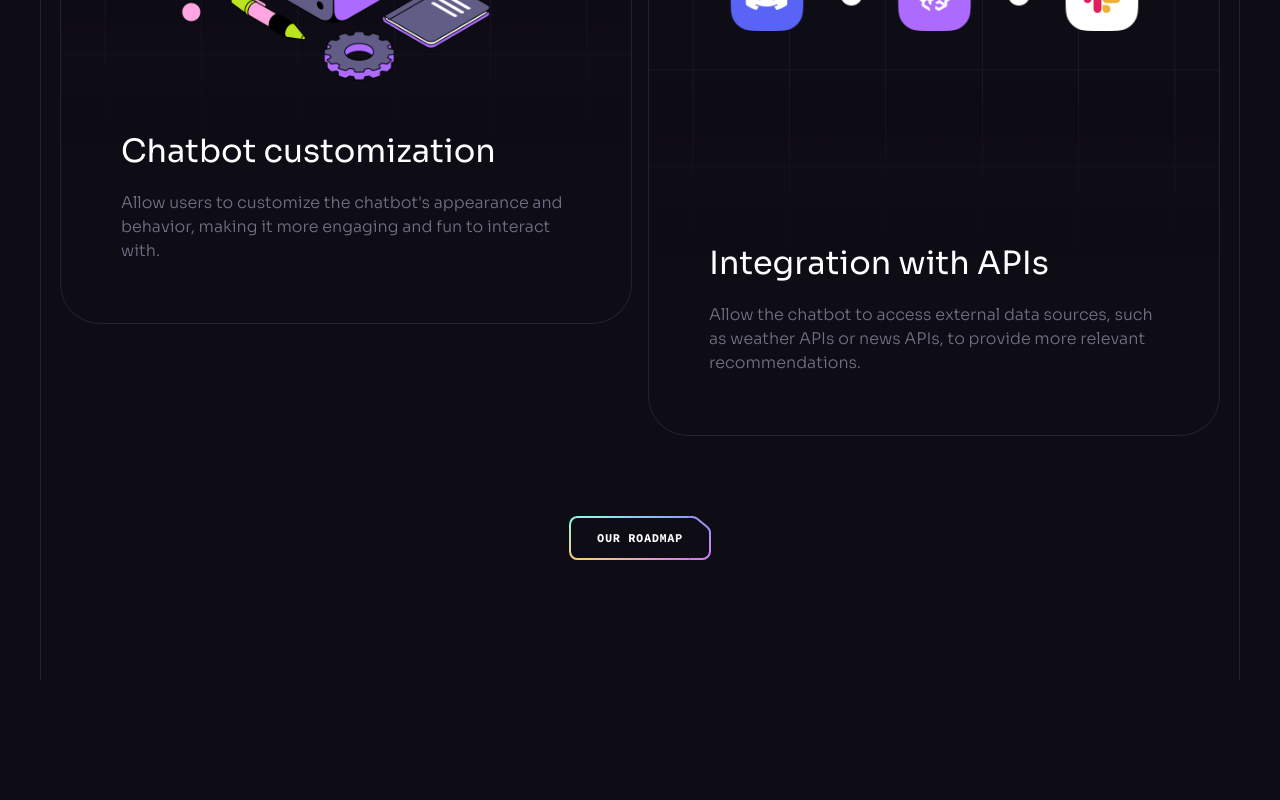
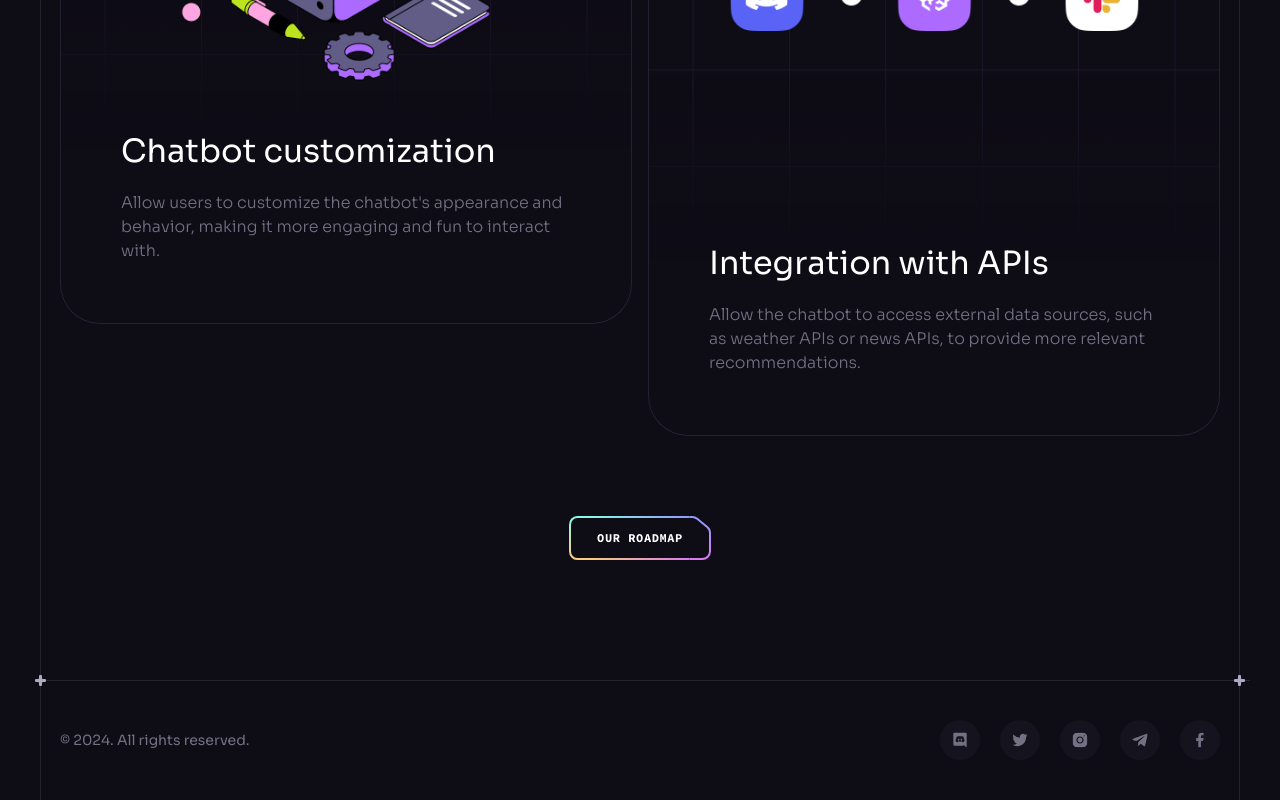
Before and after one commit to Azman-Idrisi/BrainWave, a React (Vite) app: page / in a window 1280 px wide. Shown: the part 8548-9348 px from the top of the page. Before the commit the page ends 9228 px from the top, so only its background shows below. Built offline with nearby package versions, Linux system fonts and the light colour scheme; the HTML template or start-up script is replaced by a standard one.

Commit message:
footer done

```diff
--- a/src/App.jsx
+++ b/src/App.jsx
@@ -8,6 +8,7 @@ import Collaboration from "./components/Collaboration";
 import Services from "./components/Services";
 import Pricing from "./components/Pricing";
 import { Roadmap } from "./components/Roadmap";
+import { Footer } from "./components/Footer";
 
 
 const App = () => {
@@ -23,6 +24,7 @@ const App = () => {
       <ButtonGradient />
       <Pricing />
       <Roadmap/>
+      <Footer />
     </>
   );
 };
--- /dev/null
+++ b/src/components/Footer.jsx
@@ -0,0 +1,40 @@
+import React from "react";
+import Section from "./Section";
+import { socials } from "../constants";
+
+export const Footer = () => {
+  return (
+    <Section crosses className="!px-0 !py-10">
+      <div className="container flex sm:justify-between justify-center items-center gap-10 max-sm:flex-col">
+        <p className="caption text-n-4 lg:block">
+          © {new Date().getFullYear()}. All rights reserved.
+        </p>
+
+        <ul className="flex gap-5 flex-wrap">
+  {socials.map((item) => (
+    <a
+      key={item.id}
+      href={item.url}
+      target="_blank"
+      className={`flex items-center justify-center w-10 h-10 bg-n-7 rounded-full
+      transition-all duration-300 hover:scale-110 group
+      ${item.title === 'Discord' && 'hover:bg-[#5865F2]'}
+      ${item.title === 'Twitter' && 'hover:bg-[#1DA1F2]'}
+      ${item.title === 'Instagram' && 'hover:bg-gradient-to-r from-[#405DE6] via-[#E1306C] to-[#FFDC80]'}
+      ${item.title === 'Telegram' && 'hover:bg-[#229ED9]'}
+      ${item.title === 'Facebook' && 'hover:bg-[#1877F2]'}`}
+    >
+      <img
+        src={item.iconUrl}
+        width={16}
+        height={16}
+        alt={item.title}
+        className="transition-colors group-hover:brightness-0 group-hover:invert"
+      />
+    </a>
+  ))}
+</ul>
+      </div>
+    </Section>
+  );
+};
```
